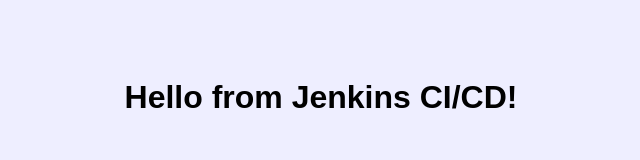
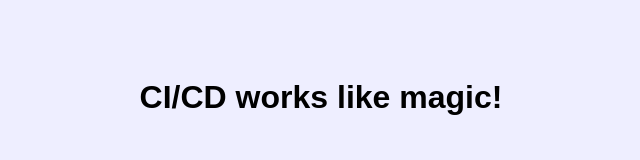
Before and after one commit to manikanta63043/jenkins-web-app, a plain HTML site: page index.html in a window 1280 px wide. Shown: the whole page, without its empty margins (319-959 px from the left). Drawn offline with Linux system fonts and the light colour scheme.

Commit message:
Update index.html

```diff
--- a/index.html
+++ b/index.html
@@ -1,5 +1,5 @@
 <!DOCTYPE html>
 <html>
 <head><title>CI/CD App</title><link rel="stylesheet" href="style.css"></head>
-<body><h1>Hello from Jenkins CI/CD!</h1></body>
+<body><h1>CI/CD works like magic!</h1></body>
 </html>
```
